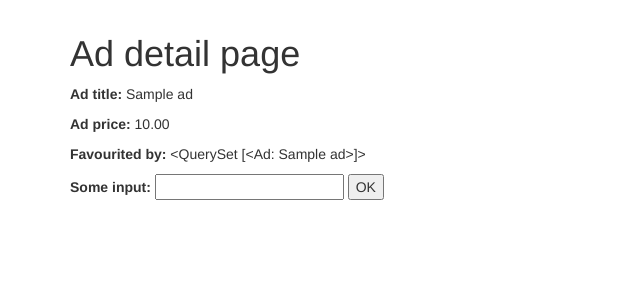
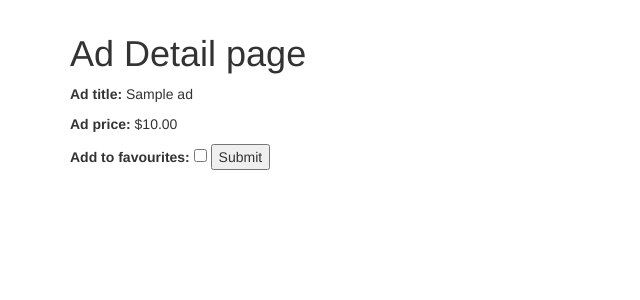
Before and after one commit to mashnoor3/Rental, a Django app: page /catalog/ad/00000000-0000-0000-0000-000000000001 in a window 1280 px wide. Shown: the part 51-351 px from the top of the page, without its empty margins (0-640 px from the left). Run offline with Django 3.2, Linux system fonts and the light colour scheme; a user stored in the database is signed in; tables that the repository leaves empty hold one stand-in row (values such as "Sample post"); some libraries are stand-ins or nearby versions.

Commit message:
fix up favourites

```diff
--- a/catalog/forms.py
+++ b/catalog/forms.py
@@ -1,5 +1,5 @@
 from django import forms
 
-class TestForm(forms.Form):
-    test_input = forms.CharField(widget=forms.Textarea)
-    check_me = forms.BooleanField(required=False)
+class AdDetailForm(forms.Form):
+    # test_input = forms.CharField(widget=forms.Textarea)
+    add_favourite = forms.BooleanField(required=False)
--- a/catalog/models.py
+++ b/catalog/models.py
@@ -60,4 +60,4 @@ class Ad(models.Model):
         return self.title
 
     def get_absolute_url(self):
-        return reverse('ad-detail', args=[str(self.id)])
+        return reverse('ad_detail', args=[str(self.id)])
--- a/catalog/templates/catalog/ad_detail.html
+++ b/catalog/templates/catalog/ad_detail.html
@@ -7,11 +7,4 @@
   <p><strong>Ad price:</strong> {{ ad.price }} </a></p>
   <p><strong>Favourited by: </strong> {{ fav_user }} </a></p>
 
-  <form action="" method="post">
-    {% csrf_token %}
-    <label for="your_name">Some input: </label>
-    <input id="your_name" type="text" name="your_name">
-    <input type="submit" value="OK">
-  </form>
-
 {% endblock %}
--- a/catalog/templates/catalog/ad_update.html
+++ b/catalog/templates/catalog/ad_update.html
@@ -1,11 +1,15 @@
 {% extends "base.html" %}
 
 {% block content %}
-  <h1>Ad Update page</h1>
+  <h1>Ad Detail page</h1>
+
+  <p><strong>Ad title:</strong> {{ title }} </a></p>
+  <p><strong>Ad price:</strong> ${{ price }} </a></p>
 
   <form action="" method="post">
       {% csrf_token %}
-      {{ form.as_p }}
+      <label for="add_favourite">Add to favourites: </label>
+      {{ form.add_favourite }}
       <input type="submit" value="Submit" />
   </form>
 
--- a/catalog/urls.py
+++ b/catalog/urls.py
@@ -4,7 +4,7 @@ from . import views
 urlpatterns = [
     path(r'', views.index, name='index'),
     path('ads/', views.AdListView.as_view(), name='ads'),
-    path('ad/<uuid:pk>', views.AdDetailView.as_view(), name='ad-detail'),
-    path('ad/update/<uuid:ad_pk>', views.get_test_form, name='ad_update'),
+    # path('ad/<uuid:pk>', views.AdDetailView.as_view(), name='ad_detail'),
+    path('ad/<uuid:ad_pk>', views.get_ad_detail_form, name='ad_detail'),
     path('ad/create', views.AdCreate.as_view(), name='ad_create'),
 ]
--- a/catalog/views.py
+++ b/catalog/views.py
@@ -51,16 +51,17 @@ class AdCreate(LoginRequiredMixin, generic.CreateView):
         self.object.save()
         return super().form_valid(form)
 
-from . forms import TestForm
+from . forms import AdDetailForm
 from django.http import HttpResponseRedirect
 from django.urls import reverse
 
-def get_test_form(request, ad_pk):
+def get_ad_detail_form(request, ad_pk):
+    cur_ad = Ad.objects.filter(id=ad_pk).get()
     if request.method == 'POST':
-        form = TestForm(request.POST)
+        form = AdDetailForm(request.POST)
         if form.is_valid():
-            cur_ad = Ad.objects.filter(id=ad_pk).get()
-            if form['check_me'].value() == True:
+
+            if form['add_favourite'].value() == True:
                 cur_ad.favourites.add(request.user.profile)
             else:
                 cur_ad.favourites.remove(request.user.profile)
@@ -69,5 +70,8 @@ def get_test_form(request, ad_pk):
 
     # if a GET (or any other method) we'll create a blank form
     else:
-        form = TestForm()
-    return render(request, 'catalog/ad_update.html', {'form': form})
+        form = AdDetailForm()
+    print (cur_ad.title)
+    print (cur_ad.price)
+    context = {'form':form, 'title':cur_ad.title, 'price':cur_ad.price}
+    return render(request, 'catalog/ad_update.html', context)
```
